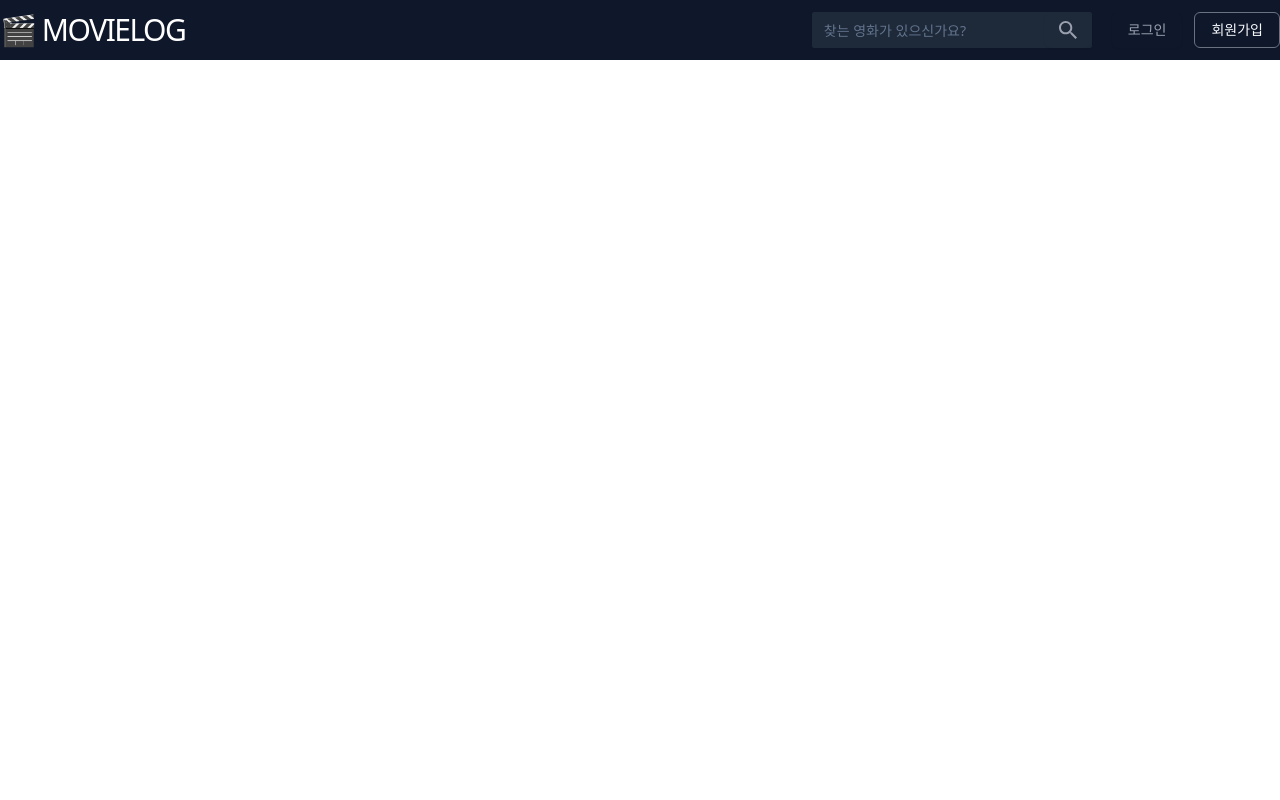
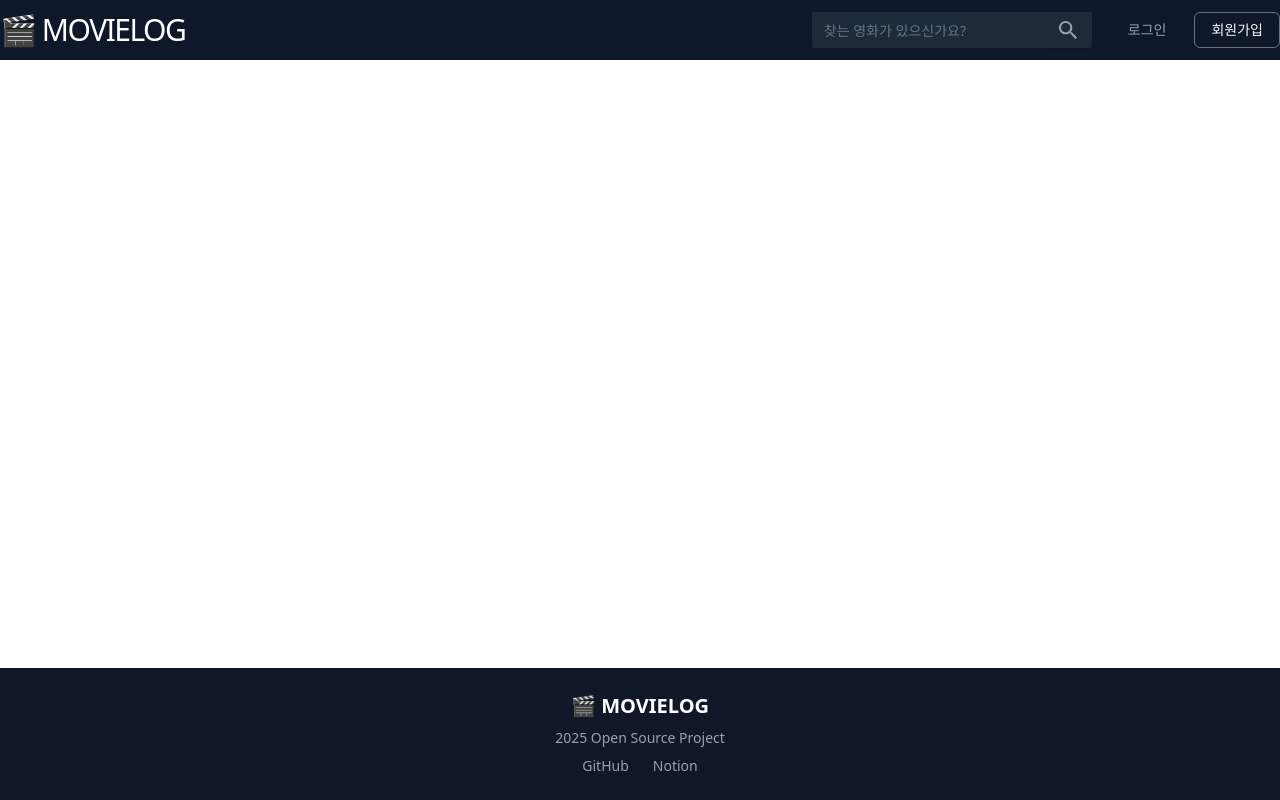
Before and after one commit to JOONG-BA/movie-review, a React (Vite) app in the folder frontend/: page / in a window 1280 px wide. Built offline with nearby package versions, Linux system fonts and the light colour scheme.

Commit message:
feat: Footer 컴포넌트 추가 및 프로젝트 정보/링크 적용

```diff
--- a/frontend/src/App.jsx
+++ b/frontend/src/App.jsx
@@ -1,11 +1,12 @@
 import Header from "./components/layout/Header"
+import Footer from "./components/layout/Footer"
 
 const App = ({ children }) => {
   return (
     <div className="min-h-screen flex flex-col">
       <Header />
       <main className="flex-1 p-4">{children}</main>
-            {/*<Footer />*/}
+      <Footer />
     </div>
   )
 }
--- /dev/null
+++ b/frontend/src/components/layout/Footer.jsx
@@ -0,0 +1,18 @@
+export default function Footer() {
+  return (
+    <footer className="bg-gray-900 text-gray-400 py-6 mt-10">
+      <div className="container mx-auto text-center space-y-2">
+        <div className="text-xl text-white font-semibold">🎬 MOVIELOG</div>
+        <div className="text-sm">2025 Open Source Project</div>
+        <div className="flex justify-center gap-6 text-sm">
+          <a href="https://github.com/JOONG-BA/movie-review" className="hover:text-white" target="_blank">
+            GitHub
+          </a>
+          <a href="https://www.notion.so/1f11f27b0d5d8036ac3dcfcdc405d580t" className="hover:text-white" target="_blank">
+            Notion
+          </a>
+        </div>
+      </div>
+    </footer>
+  )
+}
```
Lines whose indentation alone changed are shown as unchanged.
